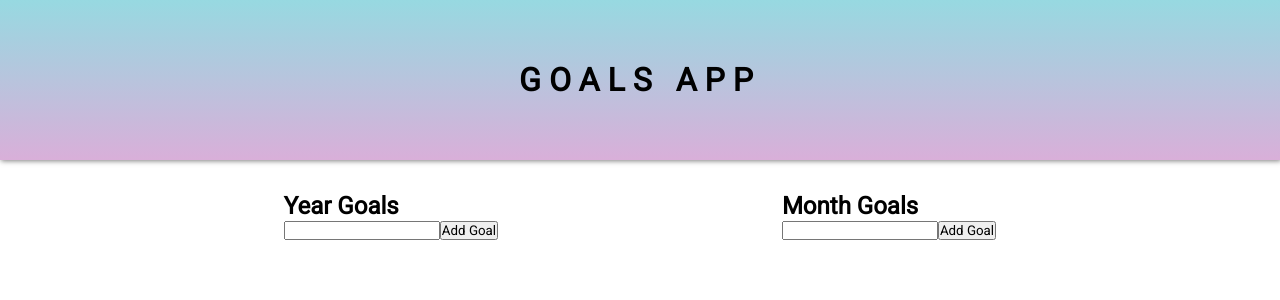
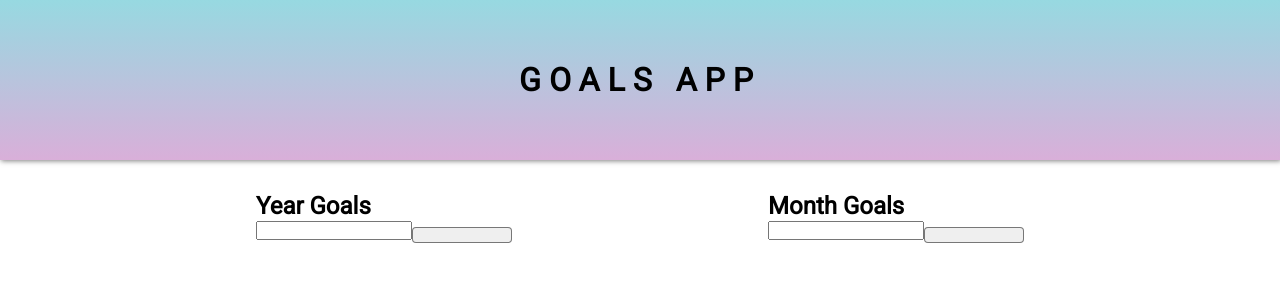
Before and after one commit to chrisiwebster/bbk-goals-list, a React (Create React App) app: page / in a window 1280 px wide. Shown: the top 300 px of the page. Built offline with nearby package versions, Linux system fonts and the light colour scheme.

Commit message:
Update index.jsx

```diff
--- a/src/components/Button/index.jsx
+++ b/src/components/Button/index.jsx
@@ -1,11 +1,12 @@
 import React from "react";
+import "./styles.css";
 
-const Button = ({ title, onClick, type }) => {
-  return (
-    <button type={type || "button"} onClick={onClick}>
-      {title}
-    </button>
-  );
+const Button = ({ icon, onClick, type, className }) => {
+	return (
+		<button type={type || "button"} onClick={onClick} className={className}>
+			{icon}
+		</button>
+	);
 };
 
 export default Button;
```
